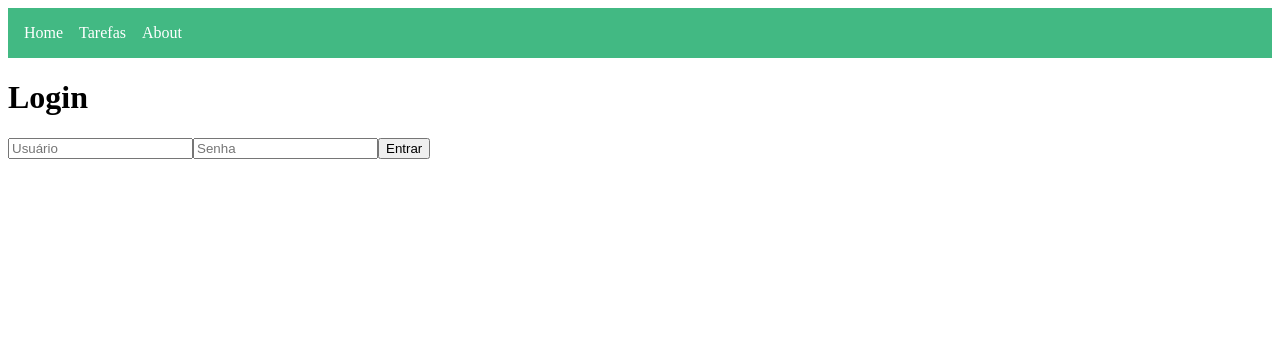
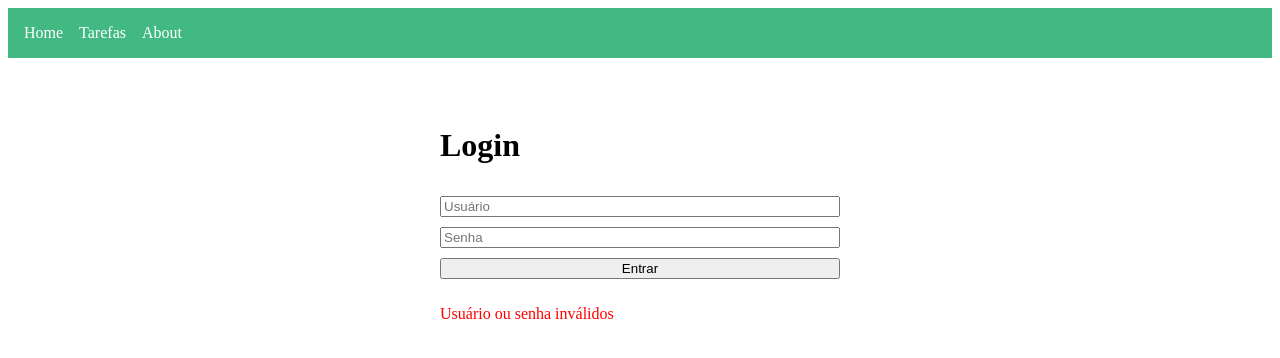
Before and after one commit to JoseEnioSegundo/task-systems, a Vue app in the folder frontend/: page /login in a window 1280 px wide. Both pictures are taken after a click on the button "Entrar". Shown: the top 358 px of the page. Built offline with nearby package versions, Linux system fonts and the light colour scheme; no server answers.

Commit message:
feat: melhorar a interface de login com tratamento de erros e estilização

```diff
--- a/frontend/src/views/LoginView.vue
+++ b/frontend/src/views/LoginView.vue
@@ -4,27 +4,49 @@ import api from "@/services/api";
 
 const username = ref("");
 const password = ref("");
+const erro = ref("");
 
 function login() {
+  erro.value = "";
+
   api.post("token/", {
     username: username.value,
     password: password.value
   })
   .then(response => {
-    localStorage.setItem("token", response.data.access);
-    alert("Login realizado!");
+    const token = response.data.access;
+
+    // 🔥 salva o token
+    localStorage.setItem("token", token);
+
+    // 👉 redireciona pra tarefas
+    window.location.href = "/tarefas";
   })
   .catch(() => {
-    alert("Erro no login");
+    erro.value = "Usuário ou senha inválidos";
   });
 }
 </script>
 
 <template>
-  <div>
+  <div class="login-container">
     <h1>Login</h1>
+
     <input v-model="username" placeholder="Usuário" />
     <input v-model="password" type="password" placeholder="Senha" />
+
     <button @click="login">Entrar</button>
+
+    <p v-if="erro" style="color:red">{{ erro }}</p>
   </div>
 </template>
+
+<style scoped>
+.login-container {
+  max-width: 400px;
+  margin: 3rem auto;
+  display: flex;
+  flex-direction: column;
+  gap: 10px;
+}
+</style>
```
